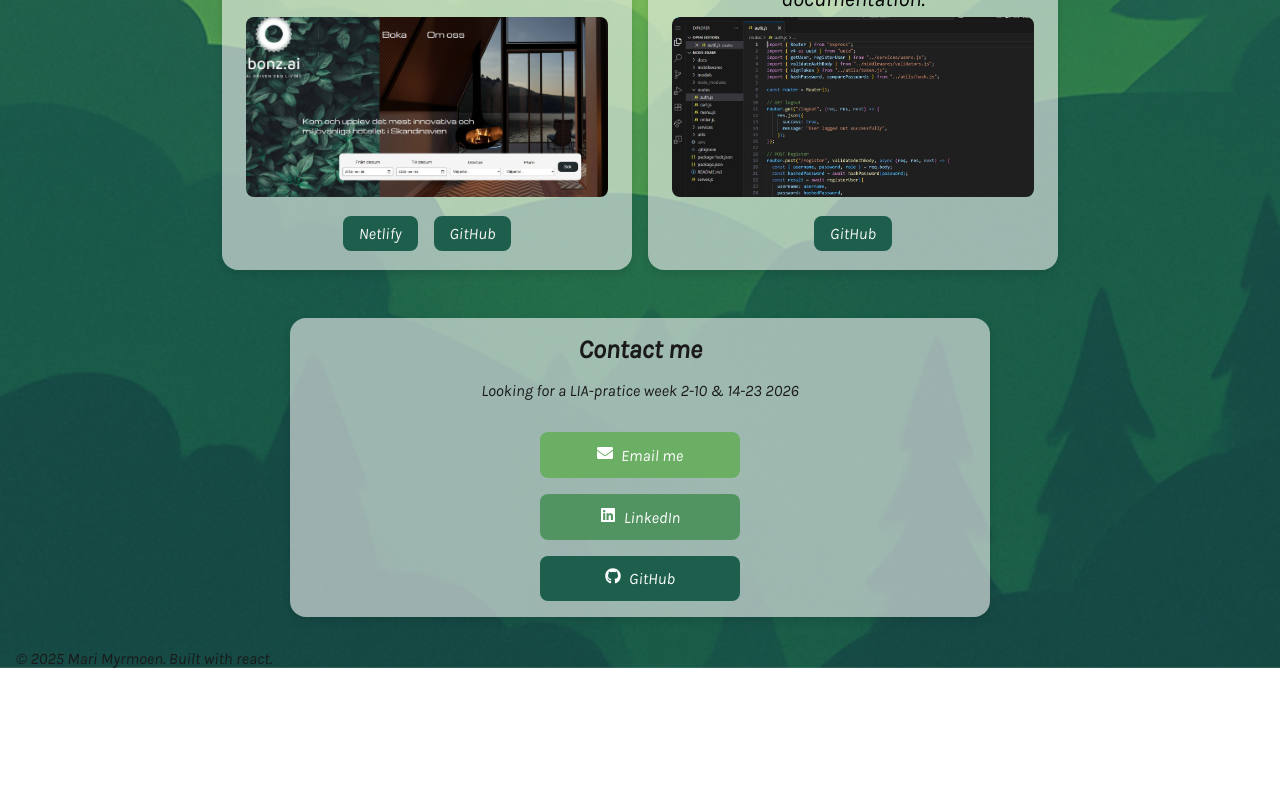
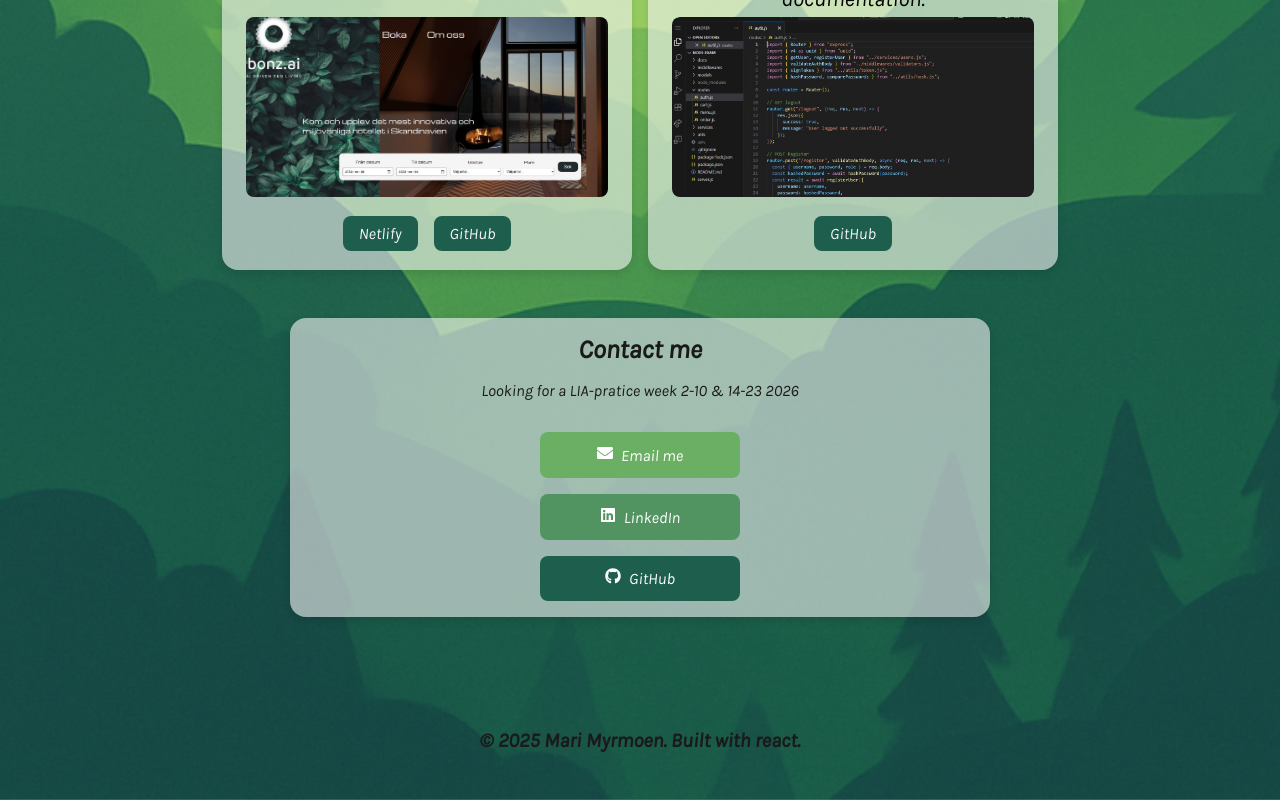
Before and after one commit to MariMyr/my-portfolio, a React (Vite) app: page / in a window 1280 px wide. Shown: the part 1871-2671 px from the top of the page. Before the commit the page ends 2539 px from the top, so only its background shows below. Built offline with nearby package versions, Linux system fonts and the light colour scheme.

Commit message:
Fixed styling for footer

```diff
--- a/src/components/footer/footer.css
+++ b/src/components/footer/footer.css
@@ -1,6 +1,15 @@
 .footer {
-    font-family: "Karla", sans-serif;
+  font-family: "Karla", sans-serif;
+  color: #f5f5f5;
+  text-align: center;
+  padding: 1.5rem 0 2rem 0;
+}
+
+@media (min-width: 768px) {
+  .footer {
+    font-weight: bold;
+    font-size: 20px;
     color: var(--primary);
-    margin-top: 2rem;
-    padding-left: 1rem;
+    padding: 5rem 0 3rem 0;
+  }
 }
```
